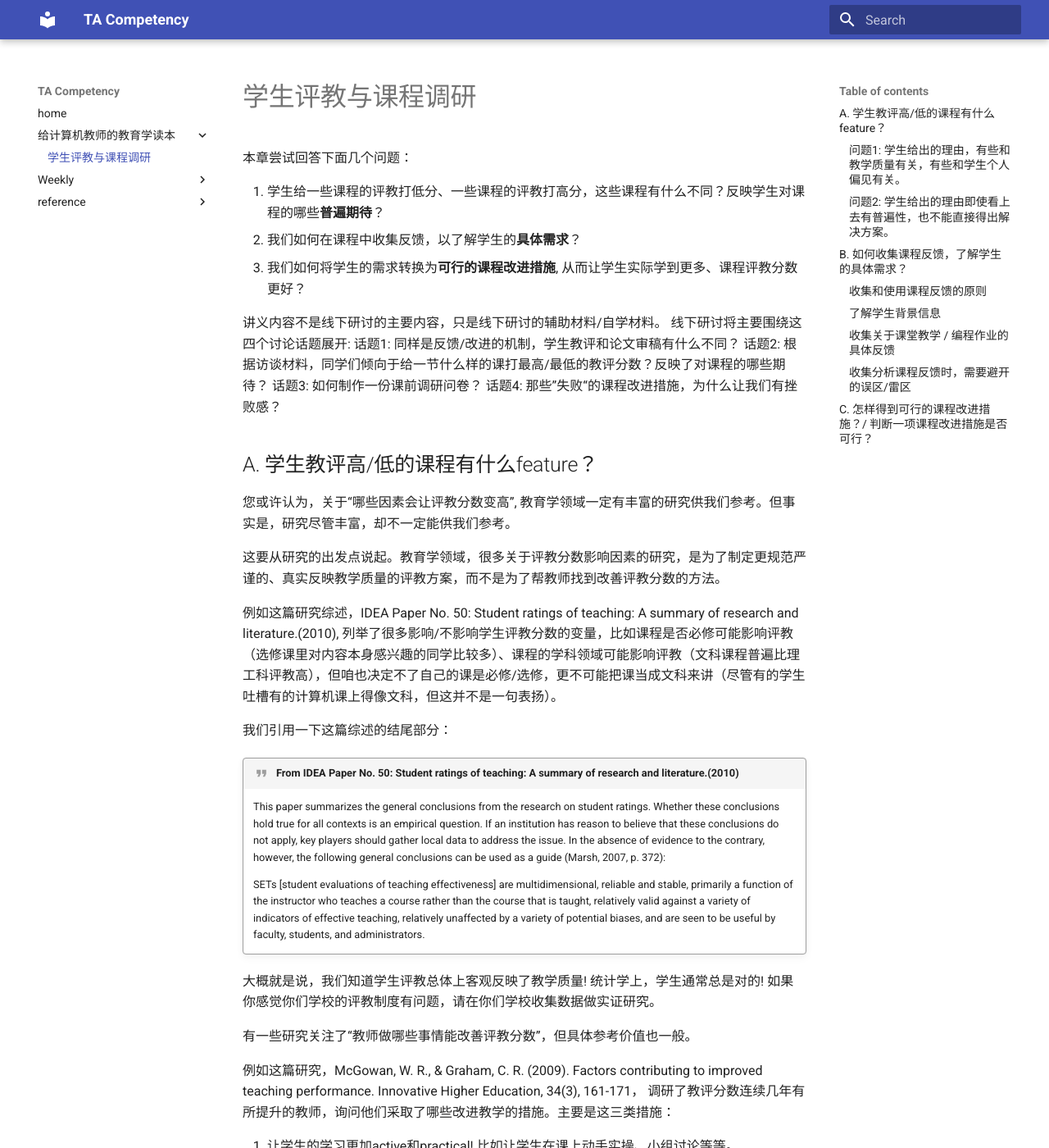
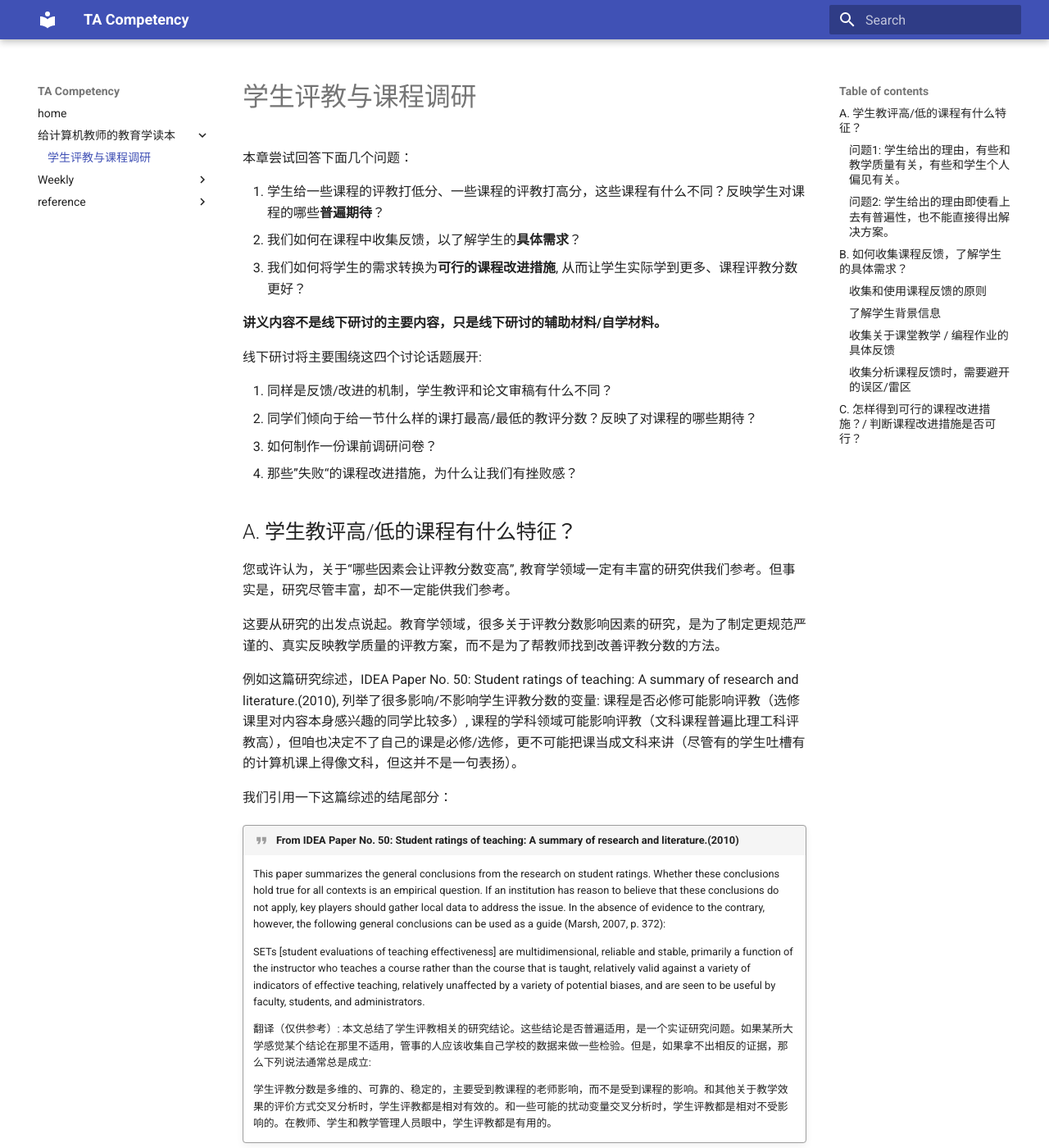
Before and after one commit to THUCSTAC/TAC, an MkDocs documentation site: the page built from docs/textbook/evaluation&survey.md, in a window 1280 px wide and 1400 px high. Shown: the whole window at 82% size. Built offline with MkDocs 1.6.1 and Material for MkDocs 9.7.7, drawn with Linux system fonts in a browser that asks for light colours; some of the changed text lies outside the part shown.

Commit message:
update Chapter1

```diff
--- a/docs/textbook/evaluation&survey.md
+++ b/docs/textbook/evaluation&survey.md
@@ -7,20 +7,22 @@
 3. 我们如何将学生的需求转换为**可行的课程改进措施**, 从而让学生实际学到更多、课程评教分数更好？
 
 
-讲义内容不是线下研讨的主要内容，只是线下研讨的辅助材料/自学材料。
+**讲义内容不是线下研讨的主要内容，只是线下研讨的辅助材料/自学材料。**
+
 线下研讨将主要围绕这四个讨论话题展开:
-话题1: 同样是反馈/改进的机制，学生教评和论文审稿有什么不同？
-话题2: 根据访谈材料，同学们倾向于给一节什么样的课打最高/最低的教评分数？反映了对课程的哪些期待？
-话题3: 如何制作一份课前调研问卷？
-话题4: 那些”失败“的课程改进措施，为什么让我们有挫败感？
 
-## A. 学生教评高/低的课程有什么feature？
+1. 同样是反馈/改进的机制，学生教评和论文审稿有什么不同？
+2. 同学们倾向于给一节什么样的课打最高/最低的教评分数？反映了对课程的哪些期待？
+3. 如何制作一份课前调研问卷？
+4. 那些”失败“的课程改进措施，为什么让我们有挫败感？
+
+## A. 学生教评高/低的课程有什么特征？
 
 您或许认为，关于“哪些因素会让评教分数变高”, 教育学领域一定有丰富的研究供我们参考。但事实是，研究尽管丰富，却不一定能供我们参考。
 
 这要从研究的出发点说起。教育学领域，很多关于评教分数影响因素的研究，是为了制定更规范严谨的、真实反映教学质量的评教方案，而不是为了帮教师找到改善评教分数的方法。
 
-例如这篇研究综述，IDEA Paper No. 50: Student ratings of teaching: A summary of research and literature.(2010), 列举了很多影响/不影响学生评教分数的变量，比如课程是否必修可能影响评教（选修课里对内容本身感兴趣的同学比较多）、课程的学科领域可能影响评教（文科课程普遍比理工科评教高），但咱也决定不了自己的课是必修/选修，更不可能把课当成文科来讲（尽管有的学生吐槽有的计算机课上得像文科，但这并不是一句表扬）。
+例如这篇研究综述，IDEA Paper No. 50: Student ratings of teaching: A summary of research and literature.(2010), 列举了很多影响/不影响学生评教分数的变量: 课程是否必修可能影响评教（选修课里对内容本身感兴趣的同学比较多）, 课程的学科领域可能影响评教（文科课程普遍比理工科评教高），但咱也决定不了自己的课是必修/选修，更不可能把课当成文科来讲（尽管有的学生吐槽有的计算机课上得像文科，但这并不是一句表扬）。
 
 我们引用一下这篇综述的结尾部分：
 !!! quote "From IDEA Paper No. 50: Student ratings of teaching: A summary of research and literature.(2010)"
@@ -28,9 +30,13 @@
 
     SETs [student evaluations of teaching effectiveness] are multidimensional, reliable and stable, primarily a function of the instructor who teaches a course rather than the course that is taught, relatively valid against a variety of indicators of effective teaching, relatively unaffected by a variety of potential biases, and are seen to be useful by faculty, students, and administrators.
 
-大概就是说，我们知道学生评教总体上客观反映了教学质量! 统计学上，学生通常总是对的! 如果你感觉你们学校的评教制度有问题，请在你们学校收集数据做实证研究。
+    翻译（仅供参考）: 本文总结了学生评教相关的研究结论。这些结论是否普遍适用，是一个实证研究问题。如果某所大学感觉某个结论在那里不适用，管事的人应该收集自己学校的数据来做一些检验。但是，如果拿不出相反的证据，那么下列说法通常总是成立:
 
-有一些研究关注了“教师做哪些事情能改善评教分数”，但具体参考价值也一般。
+    学生评教分数是多维的、可靠的、稳定的，主要受到教课程的老师影响，而不是受到课程的影响。和其他关于教学效果的评价方式交叉分析时，学生评教都是相对有效的。和一些可能的扰动变量交叉分析时，学生评教都是相对不受影响的。在教师、学生和教学管理人员眼中，学生评教都是有用的。
+
+大概就是说，我们知道学生评教总体上客观反映了教学质量，统计学上，学生通常总是对的。 如果感觉学校的评教制度有问题，就请在学校收集具体的数据做实证研究。
+
+也有一些研究关注了“教师做哪些事情能改善评教分数”，但具体参考价值也一般。
 
 例如这篇研究，McGowan, W. R., & Graham, C. R. (2009). Factors contributing to improved teaching performance. Innovative Higher Education, 34(3), 161-171， 调研了教评分数连续几年有所提升的教师，询问他们采取了哪些改进教学的措施。主要是这三类措施：
 
@@ -40,9 +46,11 @@
 
 这些方向看起来都没问题。但是，具体要怎样做？动手实操和小组讨论会不会导致课程讲不完？所有学生都喜欢师生互动吗？学习产出到底是啥？
 
-另外可能有人觉得学习产出确实值得讲一讲，毕竟确实有一个叫做Outcome-Based Education的教育名词，简称OBE。说白了，就是我首先想清楚，这门课能够给学生带来哪几项提升，然后把这门课的所有环节（上课、作业、考试）都围绕着让学生获得这些提升、测量学生是否获得了这些提升来设计。感兴趣的当然可以把自己的课这么梳理一遍，或许有助于上课、作业、考试之间的联系更加紧密。但这似乎也不足以让教师们打消对教评的忧虑, 毕竟，怎么知道现在的学生吃不吃这一套？怎么知道学生会因为做哪些事情而打更好的教评？
+关于学习产出，确实有一个叫做Outcome-Based Education的教育名词，简称OBE。大概原理是，我首先想清楚，这门课能够给学生带来哪几项提升，然后把这门课的所有环节（上课、作业、考试）都围绕着让学生获得这些提升、测量学生是否获得了这些提升来设计。感兴趣的当然可以把自己的课这么梳理一遍，或许有助于上课、作业、考试之间的联系更加紧密。但这似乎也不足以让教师们打消对教评的忧虑, 毕竟，怎么知道现在的学生吃不吃这一套？怎么知道学生会因为做哪些事情而打更好的教评？
 
 看来，我们需要针对我们系的学生，做一些调研，看他们是怎么想的。把已有的关于学生教评的研究看做一个LLM，我们现在就要用本地的数据做fine-tune。
+
+（如果有更有针对性的、关于学生教评的研究，欢迎提供给我们）
 
 （我们实际收集了一些访谈数据，不公开，仅在线下研讨时用于讨论）
 
@@ -258,7 +266,7 @@
 
 可参考: [How to increase course evaluation response rates: 10 do’s and 3 don’ts](https://www.uhd.edu/provost/teaching-learning-excellence/instructional-excellence/Documents/How%20to%20increase%20course%20evaluation%20response%20rates.pdf)
 
-## C. 怎样得到可行的课程改进措施？/ 判断一项课程改进措施是否可行？
+## C. 怎样得到可行的课程改进措施？/ 判断课程改进措施是否可行？
 
 判断一项课程改进措施是否可行、得到一项可行的课程改进措施，是两个不同的问题，有一点NP=P？的意思。
 
@@ -278,6 +286,10 @@
 
 初步看似可行的课程改进措施/方案，在实际实施时又会遇到很多意想不到的情况。
 
-对一个初步的课程改进想法或课程改进方案，想要提升其可行性，就需要尽可能地多做调研、讨论、收集反馈。但也没办法无止境地做可行性分析，有些时候只能在实际的课程里先一点点尝试做起来。无论如何，对于自己拿不准的课程剧烈改动，也不要一下子就在课程里完全实施，找一些逐步将其纳入课程的方法，时刻注意学生对这些变化的反馈。或者说，要设想最坏的场景：在最糟糕的情况下，这个课程改进方案会导致什么后果? 有什么应对方法吗？ 在后果基本可控的情况下，可以大胆一些。
+对一个初步的课程改进想法或课程改进方案，想要提升其可行性，就需要尽可能地多做调研、讨论、收集反馈。但也没时间无止境地做可行性分析，有时只能在实际的课程里先一点点做起来。
+
+无论如何，对于自己拿不准的课程剧烈改动，不要一下子就在课程里完全实施，尽量找一些逐步将其纳入课程的方法，时刻注意学生对这些变化的反馈。
+
+或者说，要设想最坏的场景：在最糟糕的情况下，这个课程改进方案会导致什么后果? 有什么应对方法吗？ 在后果基本可控的情况下，也可以大胆一些。
 
 （线下研讨时，会有一个讨论话题：那些”失败“的课程改进措施，为什么让我们有挫败感？应该如何避免？到时候会有几个“有挫败感”的课程改进案例。）
```
